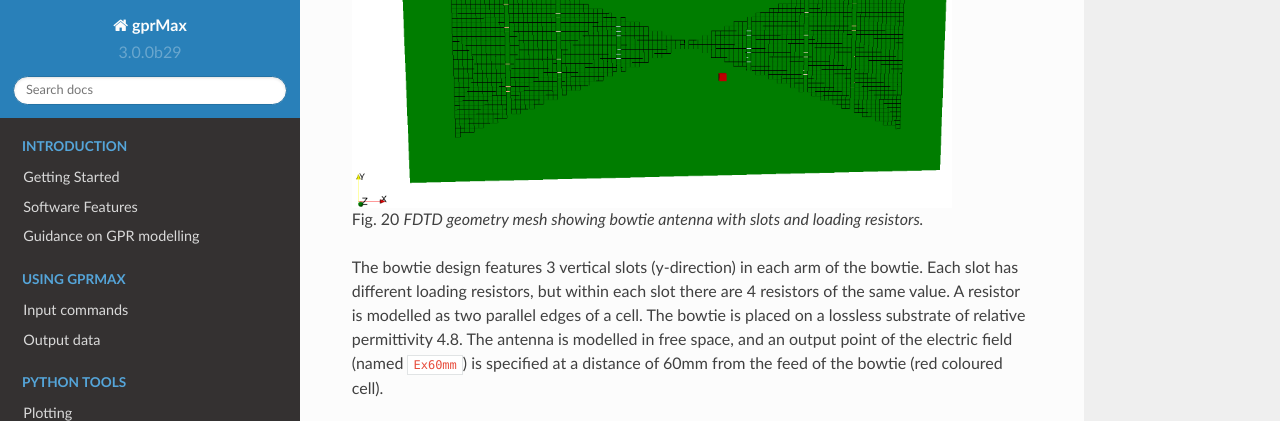
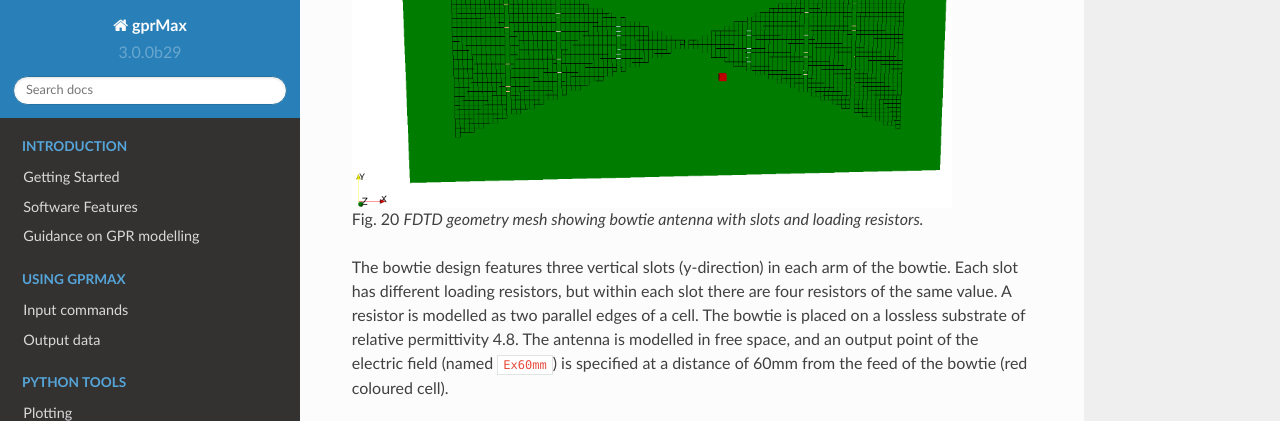
Before and after one commit to gprMax/gprMax, a Sphinx documentation site: the page built from docs/source/user_libs_opt_taguchi.rst, in a window 1280 px wide and 1400 px high, scrolled down 3581 px, cut to the strip 0-421 px from the top of the window. Built offline with Sphinx 7.4.7 and the Read the Docs theme 2.0.0, drawn with Linux system fonts in a browser that asks for light colours; some of the changed text lies outside the part shown.

Commit message:
Tweaks to text.

```diff
--- a/docs/source/user_libs_opt_taguchi.rst
+++ b/docs/source/user_libs_opt_taguchi.rst
@@ -110,7 +110,7 @@ The following example demonstrates using the Taguchi optimisation process to opt
 
     FDTD geometry mesh showing bowtie antenna with slots and loading resistors.
 
-The bowtie design features 3 vertical slots (y-direction) in each arm of the bowtie. Each slot has different loading resistors, but within each slot there are 4 resistors of the same value. A resistor is modelled as two parallel edges of a cell. The bowtie is placed on a lossless substrate of relative permittivity 4.8. The antenna is modelled in free space, and an output point of the electric field (named ``Ex60mm``) is specified at a distance of 60mm from the feed of the bowtie (red coloured cell).
+The bowtie design features three vertical slots (y-direction) in each arm of the bowtie. Each slot has different loading resistors, but within each slot there are four resistors of the same value. A resistor is modelled as two parallel edges of a cell. The bowtie is placed on a lossless substrate of relative permittivity 4.8. The antenna is modelled in free space, and an output point of the electric field (named ``Ex60mm``) is specified at a distance of 60mm from the feed of the bowtie (red coloured cell).
 
 .. literalinclude:: ../../user_libs/optimisation_taguchi/antenna_bowtie_opt.in
     :language: none
@@ -146,13 +146,13 @@ When the optimisation has completed a summary will be printed showing histories
     resouter [250.07498, 0.87031555, 0.1, 0.1]
 
 .. figure:: images/user_libs/taguchi_fitness_hist.png
-    :width: 300 px
+    :width: 600 px
 
-    History of fitness (``maxabsvalue``) value.
+    History of fitness metric (``maxabsvalue``) value.
 
 .. figure:: images/user_libs/taguchi_parameter_hist.png
-    :width: 300 px
+    :width: 600 px
 
     History of values of parameters, ``resinner``, ``resmiddle``, and ``resouter``.
 
-The optimisation process terminated because succcessive fitness values were within 0.1% of one another.
+The optimisation process terminated after 4 iterations because succcessive fitness values were within 0.1% of one another. A maximum absolute amplitude value of 5.7 V/m was achieved when the three resistors had values of 0.1 :math:`\Omega`.
```
Also changed, not shown: other parts of docs/source/user_libs_opt_taguchi.rst (+3 -3 lines).
